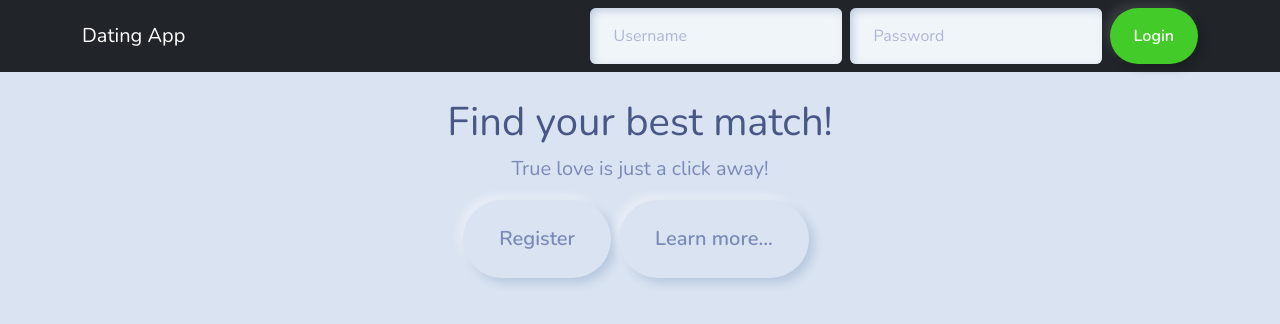
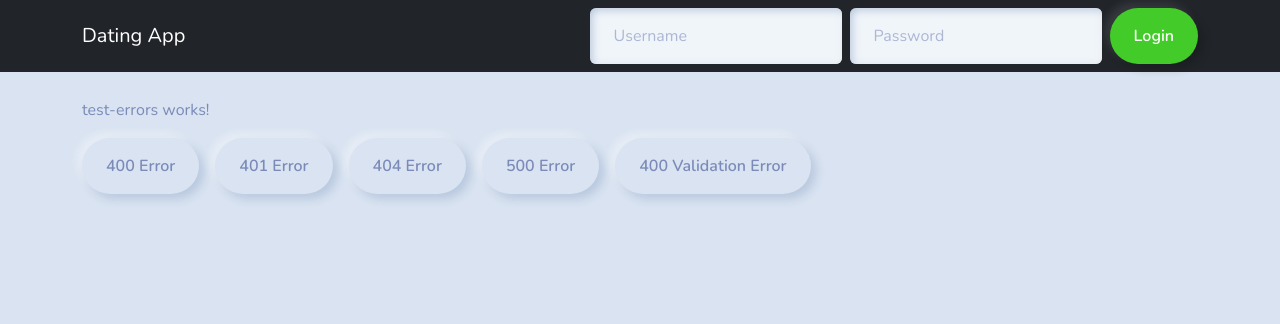
Before and after one commit to JosafathSosa/DatingApp, an Angular app in the folder client/: page /errors in a window 1280 px wide. Shown: the top 324 px of the page. Built offline with nearby package versions, Linux system fonts and the light colour scheme; no server answers.

Commit message:
Parcial02 - Add tests for errors from SPA

```diff
--- a/client/src/app/app.routes.ts
+++ b/client/src/app/app.routes.ts
@@ -5,6 +5,7 @@ import { MemberDetailComponent } from './members/member-detail/member-detail.com
 import { ListsComponent } from './lists/lists.component';
 import { MessagesComponent } from './messages/messages.component';
 import { authGuard } from './_guards/auth.guard';
+import { TestErrorsComponent } from './errors/test-errors/test-errors.component';
 
 export const routes: Routes = [
   { path: '', component: HomeComponent },
@@ -19,6 +20,6 @@ export const routes: Routes = [
       { path: 'messages', component: MessagesComponent },
     ],
   },
-
+  { path: 'errors', component: TestErrorsComponent },
   { path: '**', component: HomeComponent },
 ];
--- /dev/null
+++ b/client/src/app/errors/test-errors/test-errors.component.html
@@ -0,0 +1,18 @@
+<p>test-errors works!</p>
+<div>
+  <button class="btn btn-primary me-3" (click)="get400Error()">
+    400 Error
+  </button>
+  <button class="btn btn-primary me-3" (click)="get401Error()">
+    401 Error
+  </button>
+  <button class="btn btn-primary me-3" (click)="get404Error()">
+    404 Error
+  </button>
+  <button class="btn btn-primary me-3" (click)="get500Error()">
+    500 Error
+  </button>
+  <button class="btn btn-primary me-3" (click)="get400ValidationError()">
+    400 Validation Error
+  </button>
+</div>
--- /dev/null
+++ b/client/src/app/errors/test-errors/test-errors.component.ts
@@ -0,0 +1,43 @@
+import { HttpClient } from '@angular/common/http';
+import { Component, inject } from '@angular/core';
+@Component({
+  selector: 'app-test-errors',
+  standalone: true,
+  imports: [],
+  templateUrl: './test-errors.component.html',
+  styleUrl: './test-errors.component.css',
+})
+export class TestErrorsComponent {
+  baseUrl = 'https://localhost:5001/api/';
+  private http = inject(HttpClient);
+  get400Error(): void {
+    this.http.get(this.baseUrl + 'buggy/bad-request').subscribe({
+      next: (response) => console.log(response),
+      error: (error) => console.log(error),
+    });
+  }
+  get401Error(): void {
+    this.http.get(this.baseUrl + 'buggy/auth').subscribe({
+      next: (response) => console.log(response),
+      error: (error) => console.log(error),
+    });
+  }
+  get404Error(): void {
+    this.http.get(this.baseUrl + 'buggy/not-found').subscribe({
+      next: (response) => console.log(response),
+      error: (error) => console.log(error),
+    });
+  }
+  get500Error(): void {
+    this.http.get(this.baseUrl + 'buggy/server-error').subscribe({
+      next: (response) => console.log(response),
+      error: (error) => console.log(error),
+    });
+  }
+  get400ValidationError(): void {
+    this.http.post(this.baseUrl + 'account/register', {}).subscribe({
+      next: (response) => console.log(response),
+      error: (error) => console.log(error),
+    });
+  }
+}
--- a/client/src/app/nav/nav.component.html
+++ b/client/src/app/nav/nav.component.html
@@ -19,6 +19,11 @@
       <li class="nav-item">
         <a class="nav-link" routerLink="/messages" routerLinkActive="active"
           >Messages</a
+        >
+      </li>
+      <li class="nav-item">
+        <a routerLink="/errors" routerLinkActive="active" class="nav-link"
+          >Errors</a
         >
       </li>
     </ul>
```
Also changed, not shown: client/src/app/errors/test-errors/test-errors.component.css (added).
